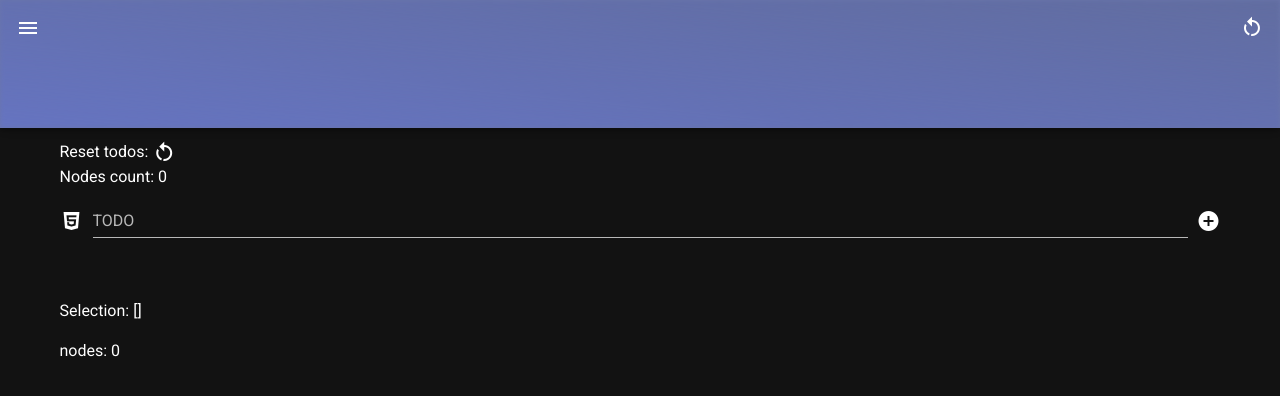
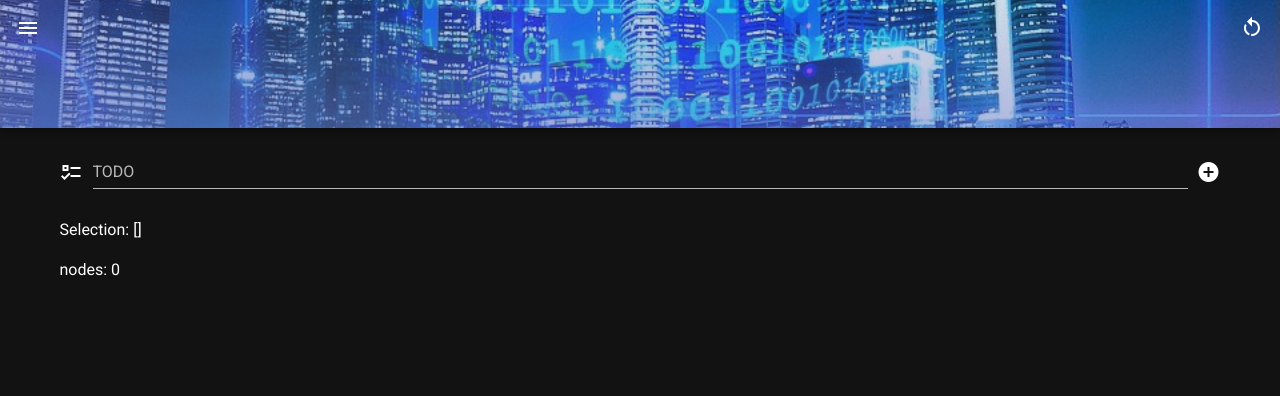
Before and after one commit to alisacorporation/todo-ctf, a Vue app: page / in a window 1280 px wide. Shown: the top 396 px of the page. Built offline with nearby package versions, Linux system fonts and the light colour scheme.

Commit message:
fix(InputTodo.vue): add new default icon add new_todo.updated property add margin bottom - 2 removed unused class

```diff
--- a/src/components/InputTodo.vue
+++ b/src/components/InputTodo.vue
@@ -1,9 +1,5 @@
 <template>
   <v-form @submit.prevent="add_todo">
-    Reset todos:
-    <v-icon @click="reset_todos" class="cursor-pointer">mdi-restart</v-icon>
-    <br />
-    Nodes count: {{ this.$props.nodes_count }}
     <v-text-field
       v-model="message"
       append-outer-icon="mdi-plus-circle"
@@ -17,7 +13,7 @@
       @click:clear="clearMessage"
       @click:append-outer.prevent="add_todo"
       style="border-radius: 0"
-      class="mb-10"
+      class="mb-2"
     ></v-text-field>
   </v-form>
 </template>
@@ -31,6 +27,7 @@ export default {
     error: null,
     iconIndex: 0,
     icons: [
+      "mdi-format-list-checks",
       "mdi-language-html5",
       "mdi-language-css3",
       "mdi-language-javascript",
@@ -47,9 +44,6 @@ export default {
     },
   },
   methods: {
-    reset_todos() {
-      this.$store.dispatch("reset_todos");
-    },
     add_todo() {
       console.log("tried to add todo");
       if (!this.message) {
@@ -60,6 +54,7 @@ export default {
         id: null,
         name: this.message,
         created: Date.now(),
+        updated: null,
         icon: this.icon,
         completed: false,
         children: [],
@@ -82,8 +77,4 @@ export default {
 };
 </script>
 
-<style scoped>
-.cursor-pointer {
-  cursor: pointer;
-}
-</style>
+<style scoped></style>
```
